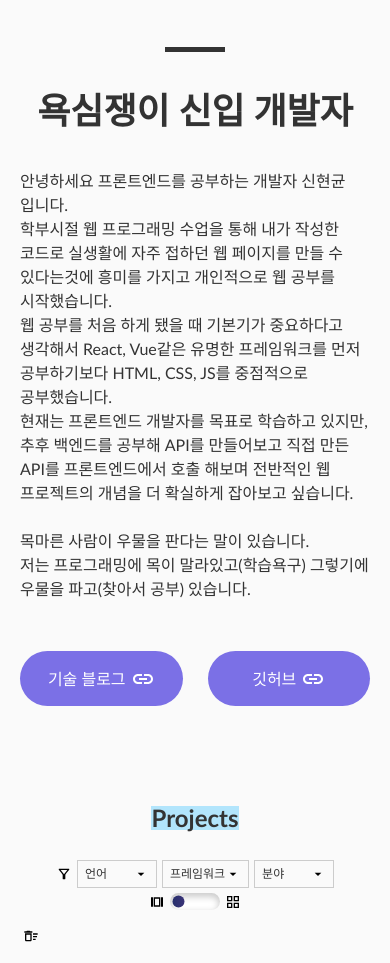
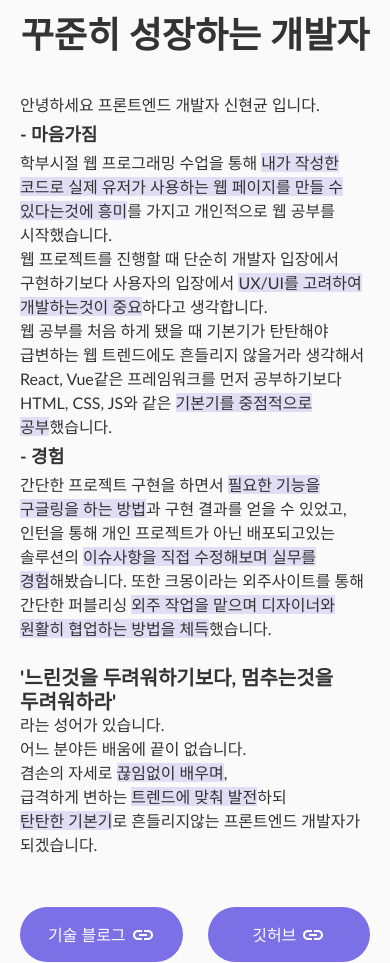
Before and after one commit to hye0ngyun/PortfolioPage, a website: page index.html in a window 390 px wide. Shown: the part 1037-2000 px from the top of the page. Drawn offline with Linux system fonts and the light colour scheme; a web font is replaced by a local one.

Commit message:
Update: bl_about desc

```diff
--- a/css/style.css
+++ b/css/style.css
@@ -343,7 +343,7 @@ a {
   padding: 5px 10px;
   border-radius: 100px;
   color: #fff;
-  box-shadow: 0 0 10px var(--btn-color);
+  box-shadow: 0 0 5px #6058aa;
 }
 .bl_nav > ul {
   display: flex;
@@ -354,7 +354,7 @@ a {
   padding: 5px 10px;
   border-radius: 100px;
   color: #fff;
-  box-shadow: 0 0 10px var(--btn-color);
+  box-shadow: 0 0 5px #6058aa;
 }
 
 /* bl_banner */
@@ -368,7 +368,7 @@ a {
   background-size: cover;
   /* filter: blur(2px); */
   width: 100%;
-  height: 770px;
+  height: 690px;
   z-index: -1;
 }
 .bl_banner {
@@ -930,6 +930,17 @@ a {
   display: flex;
   gap: 25px;
 }
+.bl_about_p_hilight {
+  font-size: 2rem;
+  font-weight: 600;
+  display: block;
+}
+.bl_about_desc_p_ttl {
+  display: block;
+  margin: 5px 0;
+  font-size: 1.8rem;
+  font-weight: 600;
+}
 
 /* bl_career */
 .bl_career_acWrap {
@@ -1070,6 +1081,9 @@ a {
 .hp_wbka {
   word-break: keep-all;
 }
+.hp_hilight {
+  background-color: #d4d0f3aa;
+}
 
 /* @@@ unique group @@@ */
 .un_projects_toggle {
@@ -1119,6 +1133,18 @@ a {
   display: block;
 }
 
+@media (max-width: 1024px) {
+  /* layout */
+  .ly_main {
+    padding: 0 60px;
+  }
+  .bl_about_inner {
+    gap: 30px;
+  }
+  .bl_banner::before {
+    height: 690px;
+  }
+}
 @media (max-width: 768px) {
   /* layout */
   .ly_main {
@@ -1160,7 +1186,7 @@ a {
     line-height: 4.8rem;
   }
   .bl_banner::before {
-    height: 650px;
+    height: 560px;
   }
   .bl_banner_desc {
     font-size: 1.4rem;
@@ -1265,7 +1291,7 @@ a {
     line-height: 3rem;
   }
   .bl_banner::before {
-    height: 600px;
+    height: 550px;
   }
   .bl_banner_desc {
     font-size: 1.4rem;
--- a/index.html
+++ b/index.html
@@ -32,8 +32,7 @@
         <h1 class="bl_banner_ttl">Frontend Developer<br />신현균</h1>
         <div class="el_vLine hp_mtb_82"></div>
         <p class="bl_banner_desc hp_wbka">
-          현재는 프론트엔드 개발을 공부하고 있습니다.<br />
-          배움의 즐거움을 알고있으며 가능성이 무한한 욕심쟁이 신입 개발자입니다.
+          배움의 즐거움을 알고있으며 꾸준히 성장하는 신입 개발자입니다.<br />
         </p>
       </div>
       <!-- bl_banner end -->
@@ -50,22 +49,47 @@
             />
             <div class="bl_about_desc">
               <div class="el_hLine hp_mb_30"></div>
-              <h3 class="hp_mb_35">욕심쟁이 신입 개발자</h3>
+              <h3 class="hp_mb_35 hp_wbka">꾸준히 성장하는 개발자</h3>
               <p class="hp_mb_50 hp_wbka bl_about_desc_p">
-                안녕하세요 프론트엔드를 공부하는 개발자 신현균 입니다.<br />
-                학부시절 웹 프로그래밍 수업을 통해 내가 작성한 코드로 실생활에
-                자주 접하던 웹 페이지를 만들 수 있다는것에 흥미를 가지고
-                개인적으로 웹 공부를 시작했습니다.<br />
-                웹 공부를 처음 하게 됐을 때 기본기가 중요하다고 생각해서 React,
-                Vue같은 유명한 프레임워크를 먼저 공부하기보다 HTML, CSS, JS를
-                중점적으로 공부했습니다.<br />
-                현재는 프론트엔드 개발자를 목표로 학습하고 있지만, 추후 백엔드를
-                공부해 API를 만들어보고 직접 만든 API를 프론트엔드에서 호출
-                해보며 전반적인 웹 프로젝트의 개념을 더 확실하게 잡아보고
-                싶습니다.<br /><br />
-                목마른 사람이 우물을 판다는 말이 있습니다.<br />
-                저는 프로그래밍에 목이 말라있고(학습욕구) 그렇기에 우물을
-                파고(찾아서 공부) 있습니다.
+                안녕하세요 프론트엔드 개발자 신현균 입니다.<br />
+                <span class="bl_about_desc_p_ttl">- 마음가짐</span>
+                학부시절 웹 프로그래밍 수업을 통해
+                <span class="hp_hilight"
+                  >내가 작성한 코드로 실제 유저가 사용하는 웹 페이지를 만들 수
+                  있다는것에 흥미</span
+                >를 가지고 개인적으로 웹 공부를 시작했습니다.<br />
+                웹 프로젝트를 진행할 때 단순히 개발자 입장에서 구현하기보다
+                사용자의 입장에서
+                <span class="hp_hilight"
+                  >UX/UI를 고려하여 개발하는것이 중요</span
+                >하다고 생각합니다.<br />
+                웹 공부를 처음 하게 됐을 때 기본기가 탄탄해야 급변하는 웹
+                트렌드에도 흔들리지 않을거라 생각해서 React, Vue같은
+                프레임워크를 먼저 공부하기보다 HTML, CSS, JS와 같은
+                <span class="hp_hilight">기본기를 중점적으로 공부</span
+                >했습니다.<br />
+                <span class="bl_about_desc_p_ttl">- 경험</span>
+                간단한 프로젝트 구현을 하면서
+                <span class="hp_hilight">필요한 기능을 구글링을 하는 방법</span
+                >과 구현 결과를 얻을 수 있었고, 인턴을 통해 개인 프로젝트가 아닌
+                배포되고있는 솔루션의
+                <span class="hp_hilight"
+                  >이슈사항을 직접 수정해보며 실무를 경험</span
+                >해봤습니다. 또한 크몽이라는 외주사이트를 통해 간단한 퍼블리싱
+                <span class="hp_hilight"
+                  >외주 작업을 맡으며 디자이너와 원활히 협업하는 방법을
+                  체득</span
+                >했습니다.<br /><br />
+                <span class="bl_about_p_hilight"
+                  >'느린것을 두려워하기보다, 멈추는것을 두려워하라'</span
+                >
+                라는 성어가 있습니다.<br />
+                어느 분야든 배움에 끝이 없습니다.<br />겸손의 자세로
+                <span class="hp_hilight">끊임없이 배우며</span>,<br />
+                급격하게 변하는
+                <span class="hp_hilight">트렌드에 맞춰 발전</span>하되<br />
+                <span class="hp_hilight">탄탄한 기본기</span>로 흔들리지않는
+                프론트엔드 개발자가 되겠습니다.
               </p>
               <div class="bl_about_desc_btns">
                 <a
@@ -800,7 +824,7 @@
               </div>
               <div class="bl_career_accordion_cont">
                 <ul>
-                  <li>신한대학교(4년제) 컴퓨터공학과 졸업</li>
+                  <li>22.02 - 신한대학교(4년제) 컴퓨터공학과 졸업</li>
                 </ul>
               </div>
             </div>
@@ -815,8 +839,8 @@
               </div>
               <div class="bl_career_accordion_cont">
                 <ul>
-                  <li>(주)와이즈넛 인턴 21.09.01~21.12.21</li>
-                  <li>한국IT비즈니스진흥협회 교육이수 21.05.03~21.11.03</li>
+                  <li>21.09.01 ~ 21.12.21 - (주)와이즈넛 인턴</li>
+                  <li>21.05.03 ~ 21.11.03 - 한국IT비즈니스진흥협회 교육이수</li>
                 </ul>
               </div>
             </div>
@@ -831,11 +855,11 @@
               </div>
               <div class="bl_career_accordion_cont">
                 <ul>
-                  <li>자격증 - 정보처리기사 21.06 취득</li>
-                  <li>수상 - 장려상(정보통신산업진흥원장상) 20.12 수상</li>
+                  <li>[자격증] 21.06 - 정보처리기사 취득</li>
                   <li>
-                    수상 - 성적우수상(한국IT비즈니스진흥협회장상) 21.11 수상
+                    [수상] 21.11 - 성적우수상(한국IT비즈니스진흥협회장상) 수상
                   </li>
+                  <li>[수상] 20.12 - 장려상(정보통신산업진흥원장상) 수상</li>
                 </ul>
               </div>
             </div>
```
